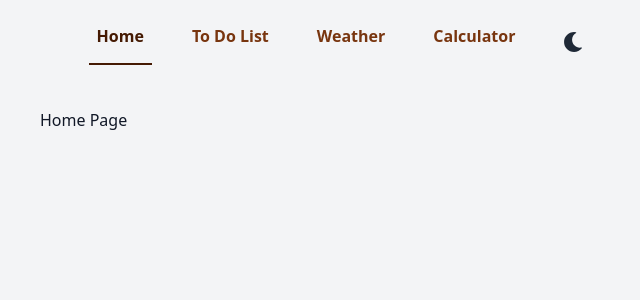
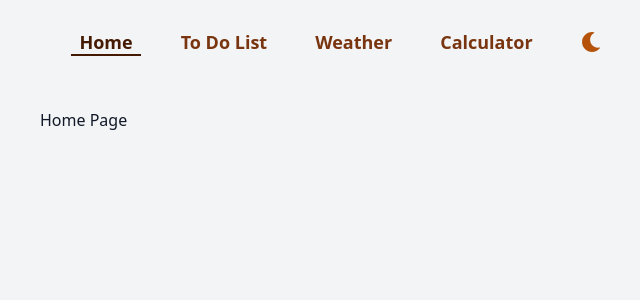
Before and after one commit to tituspowell/kitty, a Next.js app: page / in a window 1280 px wide. Shown: the top 300 px of the page, without its empty margins (300-940 px from the left). Built offline with nearby package versions, Linux system fonts and the light colour scheme.

Commit message:
Completed the general theme elements, i.e. the navbar.

```diff
--- a/app/components/NavLink.tsx
+++ b/app/components/NavLink.tsx
@@ -5,7 +5,7 @@ import { theme } from '../styles/theme';
 function NavLink({ path, text }: { path: string; text: string }) {
   const pathname: string = usePathname();
   const isLinkToCurrentPage: boolean = pathname === path;
-  const sharedClasses = 'py-4 px-2 font-semibold transition duration-300';
+  const sharedClasses = 'px-2 text-lg font-semibold transition duration-300';
 
   return (
     <article>
--- a/app/components/Navbar.tsx
+++ b/app/components/Navbar.tsx
@@ -5,7 +5,7 @@ import { ThemeSwitch } from './ThemeSwitch';
 
 function Navbar() {
   return (
-    <nav className='w-full mx-auto flex gap-4 md:gap-8 mt-6 mb-12 justify-center'>
+    <nav className='w-full mx-auto flex gap-4 md:gap-8 mt-6 mb-12 justify-center place-items-center'>
       <NavLink path={'/'} text='Home' />
       <NavLink path={'/todo'} text='To Do List' />
       <NavLink path={'/weather'} text='Weather' />
--- a/app/components/ThemeSwitch.tsx
+++ b/app/components/ThemeSwitch.tsx
@@ -1,20 +1,21 @@
 import { useTheme } from '../contexts/ThemeContext';
 import { SunIconWithClass, MoonIconWithClass } from '../icons';
+import { theme } from '../styles/theme';
 
 export function ThemeSwitch() {
   const { isDarkMode, toggleTheme } = useTheme();
+  const sharedStyle = `h-5 w-5 ${theme.icon} font-semibold transition duration-300`;
 
   return (
     <button
       onClick={toggleTheme}
-      className='p-2 rounded-full transition-colors duration-200
-                hover:bg-gray-200 dark:hover:bg-gray-700'
+      className='p-2 rounded-full'
       aria-label='Toggle theme'
     >
       {isDarkMode ? (
-        <SunIconWithClass className='h-5 w-5 text-gray-200' />
+        <SunIconWithClass className={sharedStyle} />
       ) : (
-        <MoonIconWithClass className='h-5 w-5 text-gray-800' />
+        <MoonIconWithClass className={sharedStyle} />
       )}
     </button>
   );
--- a/app/styles/theme.ts
+++ b/app/styles/theme.ts
@@ -11,6 +11,7 @@ export const theme = {
       'text-primary-900 hover:text-primary-600 dark:text-primary-100 dark:hover:text-white',
   },
   border: 'border-primary-950 dark:border-primary-600',
+  icon: 'text-primary-700 hover:text-primary-500 dark:text-primary-100 dark:hover:text-white',
   decoration: {
     // highContrast: 'decoration-primary-950 dark:decoration-primary-50',
     // mediumContrast: 'decoration-primary-900 dark:decoration-primary-100',
```
